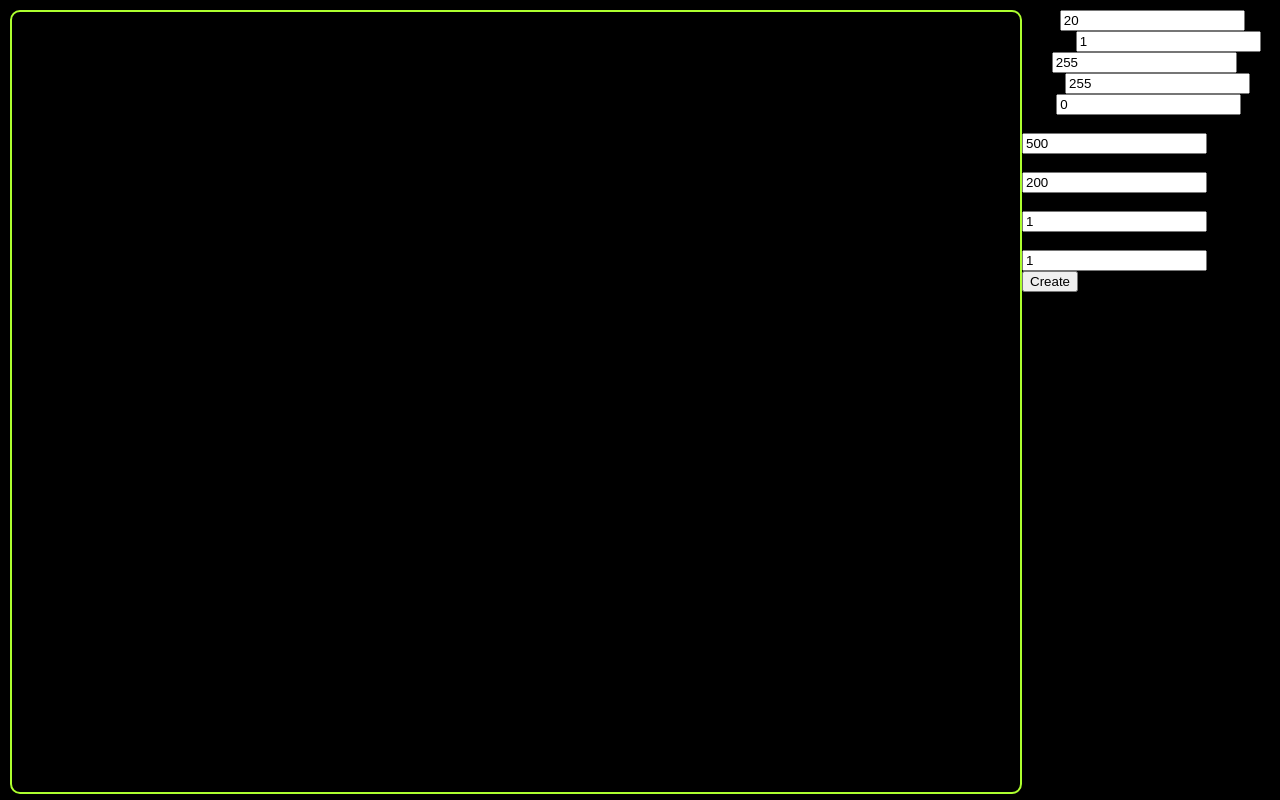
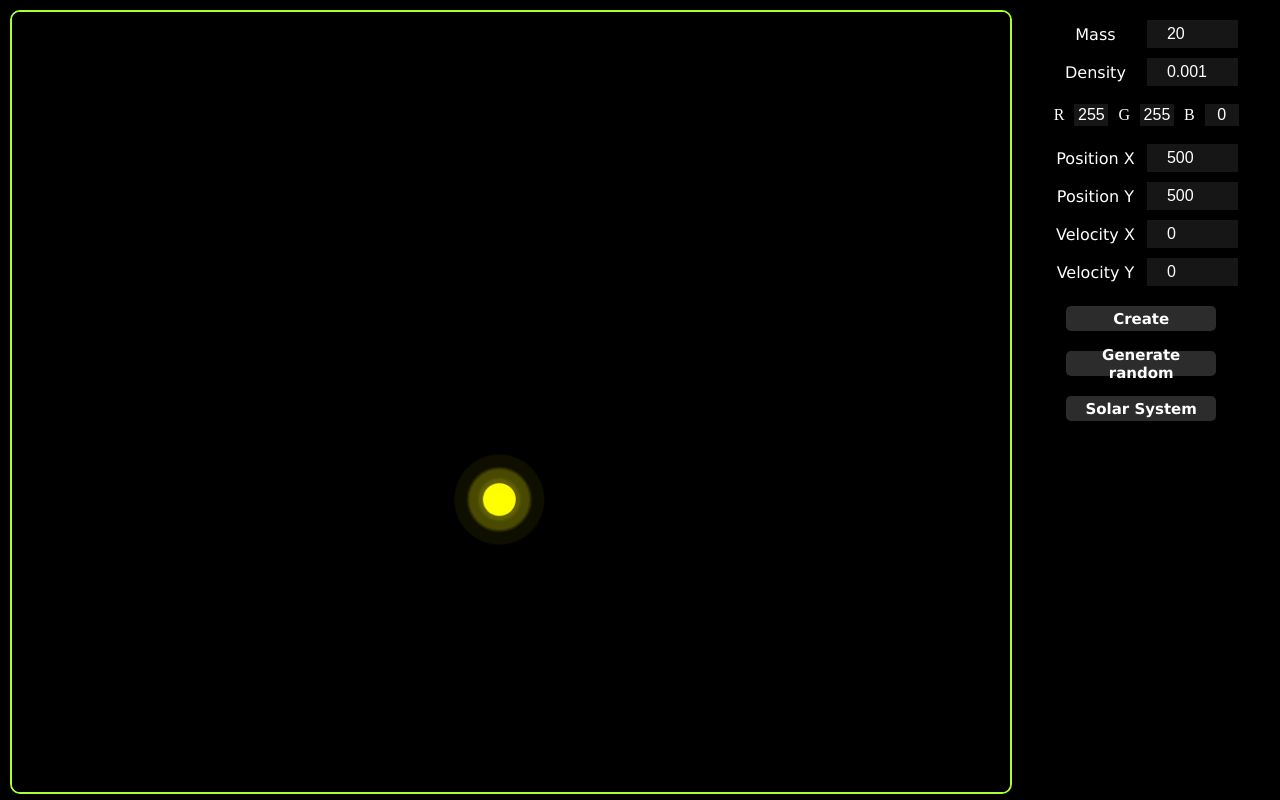
Before and after one commit to Clauzzz/Gravity2d, a website: page frontend/index.html in a window 1280 px wide. Both pictures are taken after a click on the button "Create". Drawn offline with Linux system fonts and the light colour scheme; files that its build step writes are made by us from their sources.

Commit message:
In progress

```diff
--- a/frontend/gulpfile.js
+++ b/frontend/gulpfile.js
@@ -1,7 +1,6 @@
 var gulp = require('gulp');
 var sass = require('gulp-sass');
 var csso = require('gulp-csso');
-const terser = require('gulp-terser');
 
 sass.compiler = require('node-sass');
 
--- a/frontend/index.html
+++ b/frontend/index.html
@@ -15,37 +15,41 @@
                 <label>Mass</label>
                 <input id="mass_field" value="20">
             </div>
-            <div>
+            <div class="container_single_field">
                 <label>Density</label>
-                <input id="density_field" value="1">
+                <input id="density_field" value="0.001">
             </div>
             <div class="container_color_field">
-                <label>Red</label>
+                <label>R</label>
                 <input id="red_field" value="255">
-                <label>Green</label>
+                <label>G</label>
                 <input id="green_field" value="255">
-                <label>Blue</label>
+                <label>B</label>
                 <input id="blue_field" value="0">
             </div>
-            <div>
+            <div class="container_single_field">
                 <label>Position X</label>
                 <input id="positionx_field" value="500">
             </div>
-            <div>
+            <div class="container_single_field">
                 <label>Position Y</label>
-                <input id="positiony_field" value="200">
+                <input id="positiony_field" value="500">
             </div>
-            <div>
+            <div class="container_single_field">
                 <label>Velocity X</label>
-                <input id="velocityx_field" value="1">
+                <input id="velocityx_field" value="0">
             </div>
-            <div>
+            <div class="container_single_field">
                 <label>Velocity Y</label>
-                <input id="velocityy_field" value="1">
+                <input id="velocityy_field" value="0">
             </div>
             <button id="createButton">Create</button>
+            <button id="generateButton">Generate random</button>
+            <button id="solarButton">Solar System</button>
         </div>
+        <div>
 
+        </div>
 
 
         <!-- Common classes -->
--- a/frontend/scripts/physics/main.js
+++ b/frontend/scripts/physics/main.js
@@ -52,43 +52,98 @@ function createObject()
     let velocityXField = document.getElementById('velocityx_field');
     let velocityYField = document.getElementById('velocityy_field');
 
-    let satellite2 = new SpaceObject(Math.random()*999999);
-    massField.value == Number(massField.value) ? satellite2.setMass(Number(massField.value)) : null;
-    densityField.value == Number(densityField.value) ? satellite2.setDensity(Number(densityField.value)) : null;
+    let spaceObject = new SpaceObject(Math.random()*999999);
+    massField.value == Number(massField.value) ? spaceObject.setMass(Number(massField.value)) : null;
+    densityField.value == Number(densityField.value) ? spaceObject.setDensity(Number(densityField.value)) : null;
     redColorField.value == Number(redColorField.value) &&
     greenColorField.value == Number(greenColorField.value) &&
     blueColorField.value == Number(blueColorField.value)
-    ? satellite2.setColor('rgb('+ Number(redColorField.value) +','+ Number(greenColorField.value)+','+ Number(blueColorField.value)+')') :
-    satellite2.setColor('rgb(0,0,0)');
-    positionXField.value == Number(positionXField.value) ? satellite2.setPositionX(Number(positionXField.value)) : null;
-    positionYField.value == Number(positionYField.value) ? satellite2.setPositionY(Number(positionYField.value)) : null;
-    velocityXField.value == Number(velocityXField.value) ? satellite2.setVelocityX(Number(velocityXField.value)) : null;
-    velocityYField.value == Number(velocityYField.value) ? satellite2.setVelocityY(Number(velocityYField.value)) : null;
+    ? spaceObject.setColor(Number(redColorField.value),Number(greenColorField.value),Number(blueColorField.value),1) :
+    spaceObject.setColor(0,0,0,1);
+    positionXField.value == Number(positionXField.value) ? spaceObject.setPositionX(Number(positionXField.value)) : null;
+    positionYField.value == Number(positionYField.value) ? spaceObject.setPositionY(Number(positionYField.value)) : null;
+    velocityXField.value == Number(velocityXField.value) ? spaceObject.setVelocityX(Number(velocityXField.value)) : null;
+    velocityYField.value == Number(velocityYField.value) ? spaceObject.setVelocityY(Number(velocityYField.value)) : null;
+    spaceObject.glowing = true;
+}
+function generate()
+{
+    const number = 100;
+    for(let i=0; i<number;i+=1)
+    {
+        let spaceObject = new SpaceObject(Math.random()*999999);
+        spaceObject.setMass(Math.random()*0.01);
+        spaceObject.setDensity(0.00001 + Math.random()/10000);
+        spaceObject.setColor(Math.random()*255,Math.random()*255,Math.random()*255,1);
+        spaceObject.setPositionX(canvases.getCanvas('space').width * Math.random());
+        spaceObject.setPositionY(canvases.getCanvas('space').height * Math.random());
+        spaceObject.setVelocityX(Math.random()>0.5?-1*Math.random():Math.random());
+        spaceObject.setVelocityY(Math.random()>0.5?-1*Math.random():Math.random());
+        spaceObject.glowing = true;
+    }
+}
+function generateSolar()
+{
+    let sun = new SpaceObject(Math.random()*999999);
+    sun.setMass(10);
+    sun.setDensity(0.001);
+    sun.setColor(255,255,0,1);
+    sun.setPositionX(canvases.getCanvas('space').width/2);
+    sun.setPositionY(canvases.getCanvas('space').height/2);
+    sun.glowing = true;
+
+    let mercury = new SpaceObject(Math.random()*999999);
+    mercury.setMass(0.01);
+    mercury.setDensity(0.00005);
+    mercury.setColor(66,35,13,1);
+    mercury.setPositionX(canvases.getCanvas('space').width/2);
+    mercury.setPositionY(canvases.getCanvas('space').height/2 - 50);
+    mercury.setVelocityX(0.44721); // Math.sqrt( sunMass / distance )
+    mercury.glowing = true;
+
+    let venus = new SpaceObject(Math.random()*999999);
+    venus.setMass(0.02);
+    venus.setDensity(0.00005);
+    venus.setColor(255,193,148,1);
+    venus.setPositionX(canvases.getCanvas('space').width/2);
+    venus.setPositionY(canvases.getCanvas('space').height/2 -100);
+    venus.setVelocityX(0.31622); // Math.sqrt( sunMass / distance )
+    venus.glowing = true;
+
+    let earth = new SpaceObject(Math.random()*999999);
+    earth.setMass(0.02);
+    earth.setDensity(0.00002);
+    earth.setColor(65,142,224,1);
+    earth.setPositionX(canvases.getCanvas('space').width/2);
+    earth.setPositionY(canvases.getCanvas('space').height/2 -150);
+    earth.setVelocityX(0.25819); // Math.sqrt( sunMass / distance )
+    earth.glowing = true;
+
+    let mars = new SpaceObject(Math.random()*999999);
+    mars.setMass(0.01);
+    mars.setDensity(0.00005);
+    mars.setColor(237,81,50,1);
+    mars.setPositionX(canvases.getCanvas('space').width/2);
+    mars.setPositionY(canvases.getCanvas('space').height/2 -200);
+    mars.setVelocityX(0.22360); // Math.sqrt( sunMass / distance )
+    mars.glowing = true;
 }
 function initialize()
 {
     let space = new Canvas('space');
-    let universe = new Universe();
 
     space.setListenerObjects(objects);
     Universe.setListenerObjects(objects);
 
-<<<<<<< HEAD
-    universe.start();
-=======
-
     Universe.start();
->>>>>>> d6fa843df7e18c6ee9ce8a35657a974f8d537434
     space.start();
 
     document.getElementById('createButton').addEventListener("click",createObject);
+    document.getElementById('generateButton').addEventListener("click",generate);
+    document.getElementById('solarButton').addEventListener("click",generateSolar);
 }
 setTimeout(()=>
 {
     initialize();
 
-<<<<<<< HEAD
-},1000);
-=======
 },100);
->>>>>>> d6fa843df7e18c6ee9ce8a35657a974f8d537434
--- a/frontend/scripts/physics/physics.js
+++ b/frontend/scripts/physics/physics.js
@@ -29,14 +29,14 @@ class Universe
         if(objectA.mass >= objectB.mass)
         {
             newObject= new SpaceObject(objectA.id);
-            newObject.setColor(objectA.color);
+            newObject.setColor(objectA.r,objectA.g,objectA.b,objectA.a);
             newObject.setDensity(1 * objectA.density);
             //newObject.setDensity(1.1 * objectA.density); // so in time objects become denser and denser
         }
         else
         {
             newObject= new SpaceObject(objectB.id);
-            newObject.setColor(objectB.color);
+            newObject.setColor(objectB.r,objectB.g,objectB.b,objectB.a);
             newObject.setDensity(1 * objectB.density);
             //newObject.setDensity(1.1 * objectB.density); // so in time objects become denser and denser
         }
--- a/frontend/styles/sass/main.scss
+++ b/frontend/styles/sass/main.scss
@@ -22,3 +22,91 @@ body
     border-color: greenyellow;
     border-width: 2px;
 }
+.container_single_field
+{
+    display: flex;
+    width: 100%;
+    justify-content: center;
+    align-items: center;
+    margin-top: 10px;
+    label
+    {
+        display: flex;
+        justify-content: center;
+        align-items: center;
+        width: 40%;
+        font-size: 16px;
+        color: rgba(255,255,255,1);
+        font-family: 'Lucida Sans', 'Lucida Sans Regular', 'Lucida Grande', 'Lucida Sans Unicode', Geneva, Verdana, sans-serif;
+    }
+    input
+    {
+        display: flex;
+        justify-content: center;
+        align-items: center;
+        width: 20%;
+        background-color: rgba(22,22,22,1);
+        border-width: 0;
+        padding:5px 20px;
+        font-size: 16px;
+        color: rgba(255,255,255,1);
+    }
+}
+.container_color_field
+{
+    display: flex;
+    justify-content: center;
+    align-items: center;
+    width: 100%;
+    margin-top: 10px;
+    label
+    {
+        display: flex;
+        justify-content: center;
+        align-items: center;
+        color:rgba(255,255,255,1);
+        font-size: 16px;
+        padding: 10px;
+    }
+    input
+    {
+        display: flex;
+        justify-content: center;
+        align-items: center;
+        width: 30px;
+        text-align: center;
+        background-color: rgba(22,22,22,1);
+        color:rgba(255,255,255,1);
+        border-width: 0;
+        font-size: 16px;
+        padding: 2px;
+    }
+}
+.container_fields
+{
+    display: flex;
+    align-items: center;
+    flex-direction: column;
+    button
+    {
+        display: flex;
+        justify-content: center;
+        align-items: center;
+        font-weight: 900;
+        border-radius: 5px;
+        font-size: 15px;
+        margin-top: 20px;
+        border-width: 0;
+        box-sizing: border-box;
+        width: 150px;
+        height: 25px;
+        color:rgba(255,255,255,1);
+        background-color: rgba(44,44,44,1);
+        font-family: 'Lucida Sans', 'Lucida Sans Regular', 'Lucida Grande', 'Lucida Sans Unicode', Geneva, Verdana, sans-serif;
+        transition: all 0.5s;
+    }
+    button:hover
+    {
+        transform: scale(1.05);
+    }
+}
```
Also changed, not shown: frontend/dist/scripts/objects/spaceObject.js, frontend/dist/scripts/physics/canvas.js, frontend/dist/scripts/physics/main.js, frontend/dist/scripts/physics/physics.js, frontend/dist/styles/main.css.
